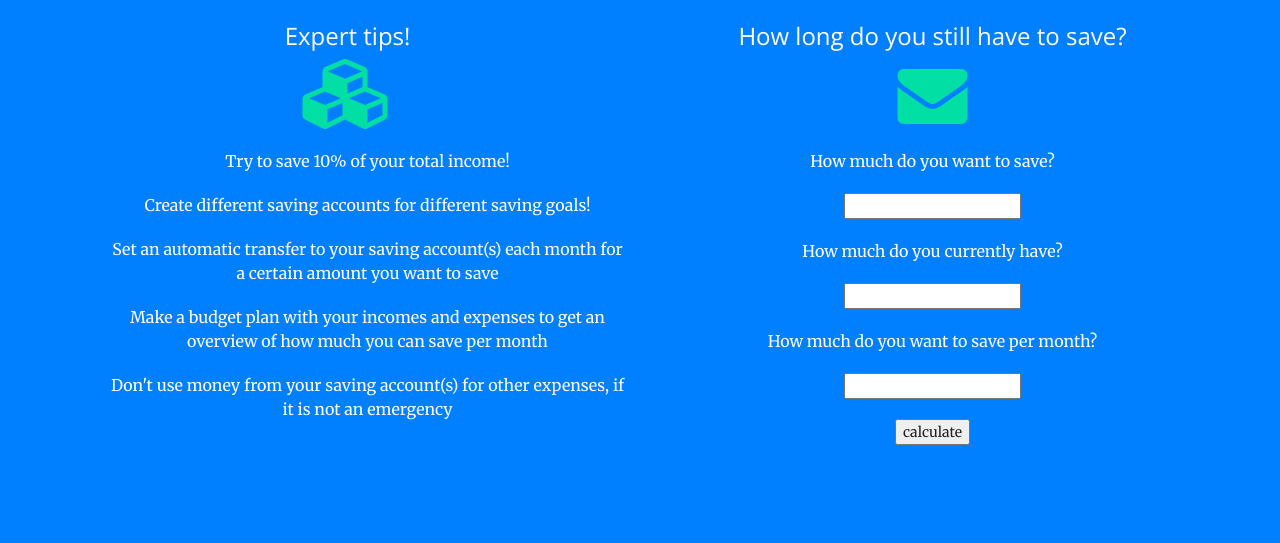
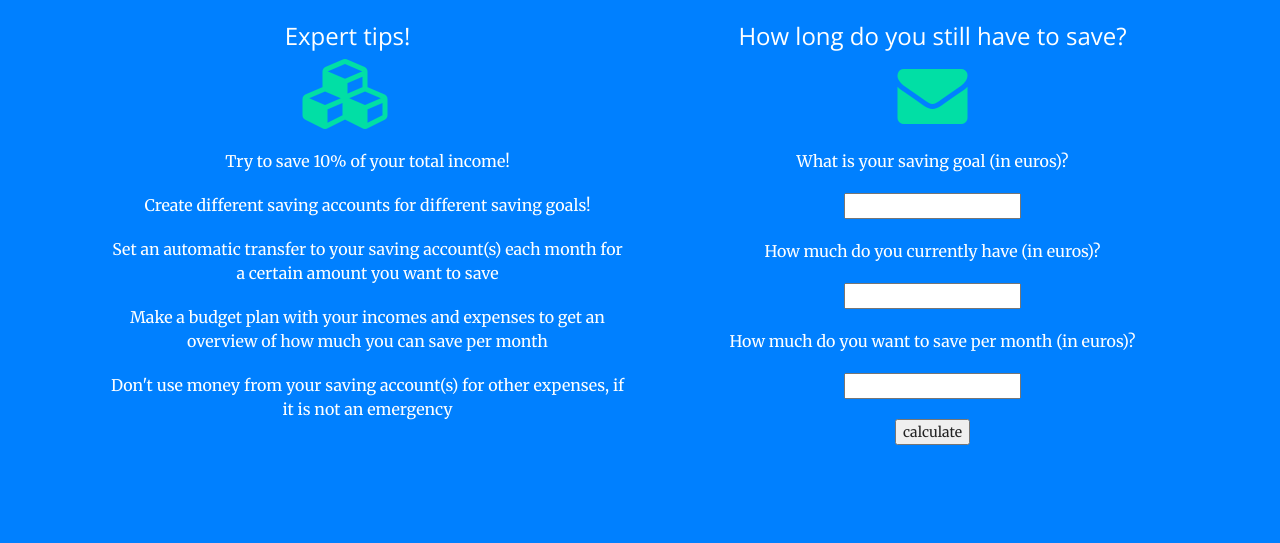
Before and after one commit to mapphili/smartwithmoney, a website: page index.html in a window 1280 px wide. Shown: the part 3778-4321 px from the top of the page. Drawn offline with nearby package versions, Linux system fonts and the light colour scheme.

Commit message:
Update index.html

```diff
--- a/index.html
+++ b/index.html
@@ -329,13 +329,13 @@
 						<h3>How long do you still have to save?</h3>
 						<i class="fa fa-5x fa-envelope text-primary sr-icons"></i>
 						<p></p>
-						<p>How much do you want to save?</p>
+						<p>What is your saving goal (in euros)?</p>
 						<input class="calc" type="text" id="SavingGoal"/>
 						<p></p>
-						<p>How much do you currently have?</p>
+						<p>How much do you currently have (in euros)?</p>
 							<input class="calc" type="text" id="CurrentMoney"/>
 						<p></p>
-						<p>How much do you want to save per month?</p>
+						<p>How much do you want to save per month (in euros)?</p>
 							<input class="calc" type="text" id="SaveMonth"/>
 						<p></p>
 						<form name="calculate" Method="Get" Action="localhost:8080.html" id="form1">
```
